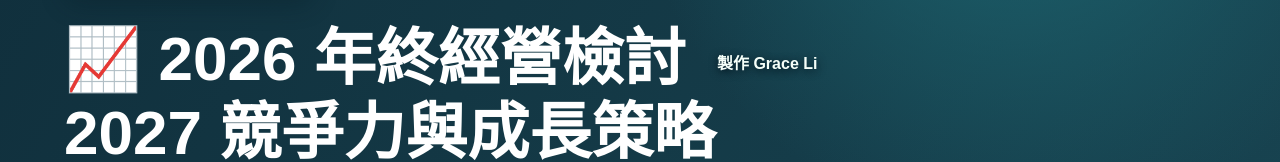
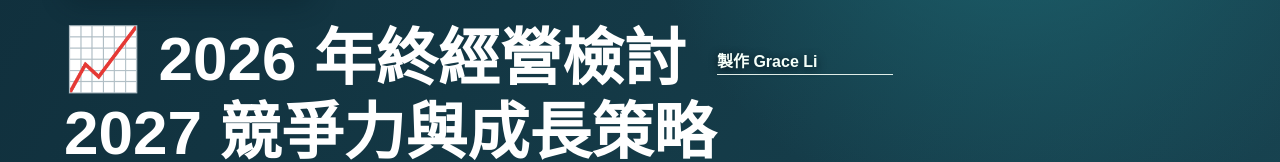
Before and after one commit to jack41349319/jack41349319.github.io, a plain HTML site: page index.html in a window 1280 px wide. Shown: the part 158-320 px from the top of the page. Drawn offline with Linux system fonts and the light colour scheme.

Commit message:
為製作 Grace Li 加入延長細底線

```diff
--- a/index.html
+++ b/index.html
@@ -48,6 +48,8 @@ td{padding:13px 12px}
 .creator-credit{flex:0 0 auto;color:#f5fff9;font-size:12pt;font-weight:700;white-space:nowrap;text-align:right;text-shadow:0 2px 8px #00141e}
 @media(max-width:700px){.hero-title-row{align-items:flex-end;gap:14px}.creator-credit{font-size:12pt}}
 @media(max-width:560px){.hero-title-row{display:block}.creator-credit{text-align:right;margin:-4px 0 14px}}
+.creator-credit{position:relative;padding-bottom:3px}
+.creator-credit::after{content:"";position:absolute;left:0;right:-2cm;bottom:0;height:1px;background:currentColor;opacity:.9}
 
 
 /* Place creator credit immediately after the main title */
```
